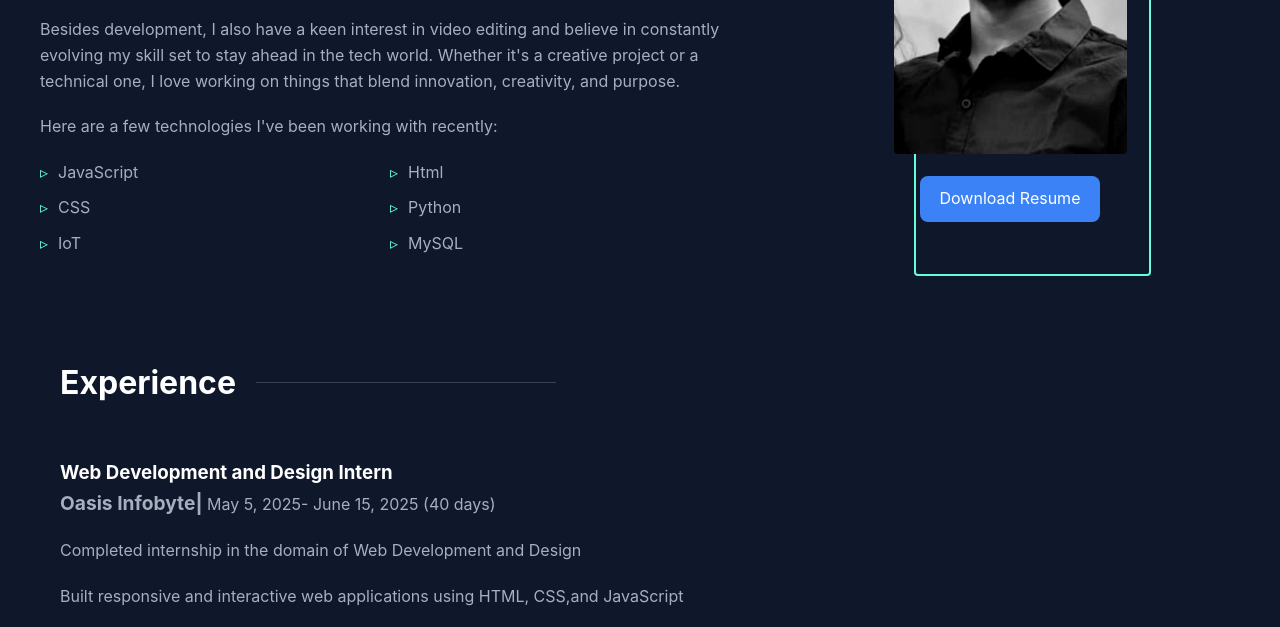
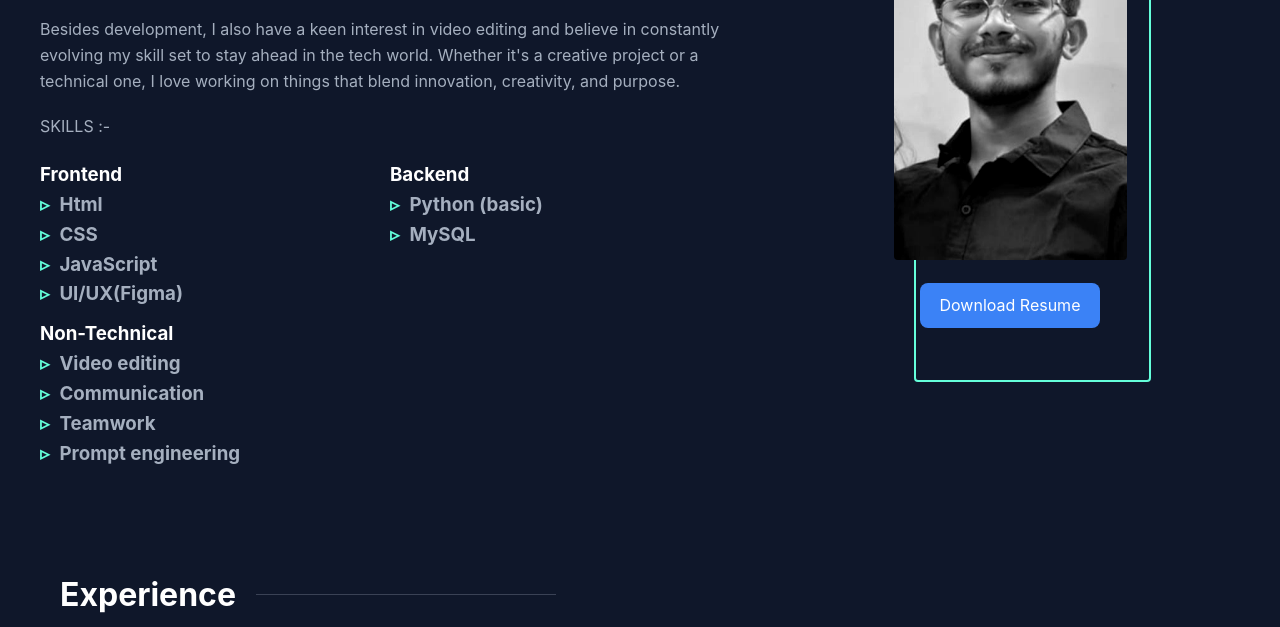
Before and after one commit to JayeshNakum04/portfolio, a plain HTML site: page index.html in a window 1280 px wide. Shown: the part 1203-1830 px from the top of the page. Drawn offline with nearby package versions, Linux system fonts and the light colour scheme.

Commit message:
updated more

```diff
--- a/index.html
+++ b/index.html
@@ -51,17 +51,31 @@
                     <p>Hello! My name is Jayesh Nakum, and I enjoy creating things that live on the internet. Currently I am persuing my degree in IT sector in A.D Patel Institute of Technology, CVM University, New V.V.Nagar, Anand. </p>
                     <p>I'm not limited to a specific domain — I love exploring different areas of tech. From designing and developing websites to learning about IoT (a part of my minor degree), I’m always curious and eager to take on new challenges. I enjoy learning new technologies, building meaningful projects, and improving my problem-solving skills along the way.</p>
                     <p>Besides development, I also have a keen interest in video editing and believe in constantly evolving my skill set to stay ahead in the tech world. Whether it's a creative project or a technical one, I love working on things that blend innovation, creativity, and purpose.</p>
-                    <p>Here are a few technologies I've been working with recently:</p>
+                    <p>SKILLS :-</p>
+
                     <ul class="skills-list">
-                        <li>JavaScript</li>
-                        <li>Html</li>
-                        <li>CSS</li>
-                        <li>Python</li>
-                        <li>IoT</li>
-                        <li>MySQL</li>
 
+                        <h3>Frontend
+                             <li>Html</li>
+                             <li>CSS</li>
+                             <li>JavaScript</li>
+                             <li>UI/UX(Figma)</li>
+                        </h3>
+
+                         <h3>Backend
+                             <li>Python (basic)</li>
+                             <li>MySQL</li>
+                        </h3>
+
+                         <h3>Non-Technical
+                             <li>Video editing</li>
+                             <li>Communication</li>
+                             <li>Teamwork</li>
+                             <li>Prompt engineering</li>
+                        </h3>
 
                     </ul>
+
                 </div>
                 <div class="about-image">
                     <img src="image.png" alt="Jayesh Nakum">
@@ -216,6 +230,24 @@
                     <div class="project-top">
                         <i class="folder-icon fas fa-folder"></i>
                         <div class="project-links">
+                              <a href="https://nj-pharma.webflow.io/" target="_blank"><i class="fas fa-external-link-alt"></i></a>
+
+
+                        </div>
+                    </div>
+                    <h3 class="project-title">NJ Pharma</h3>
+                    <p class="project-description">A website to sell/inform user about new generation medicine for nural problems </p>
+                    <ul class="project-tech">
+                        <li>Figma</li>
+
+                    </ul>
+                </div>
+
+                <!-- Project 7 -->
+                <div class="project-card">
+                    <div class="project-top">
+                        <i class="folder-icon fas fa-folder"></i>
+                        <div class="project-links">
                             <a href="https://jayeshnakum04.github.io/ROCK-Paper-Scissors-/" target="_blank"><i class="fas fa-external-link-alt"></i></a>
                             <a href="https://github.com/JayeshNakum04/ROCK-Paper-Scissors-" target="_blank"><i class="fab fa-github"></i></a>
                         </div>
```
Also changed, not shown: 1 other file.
